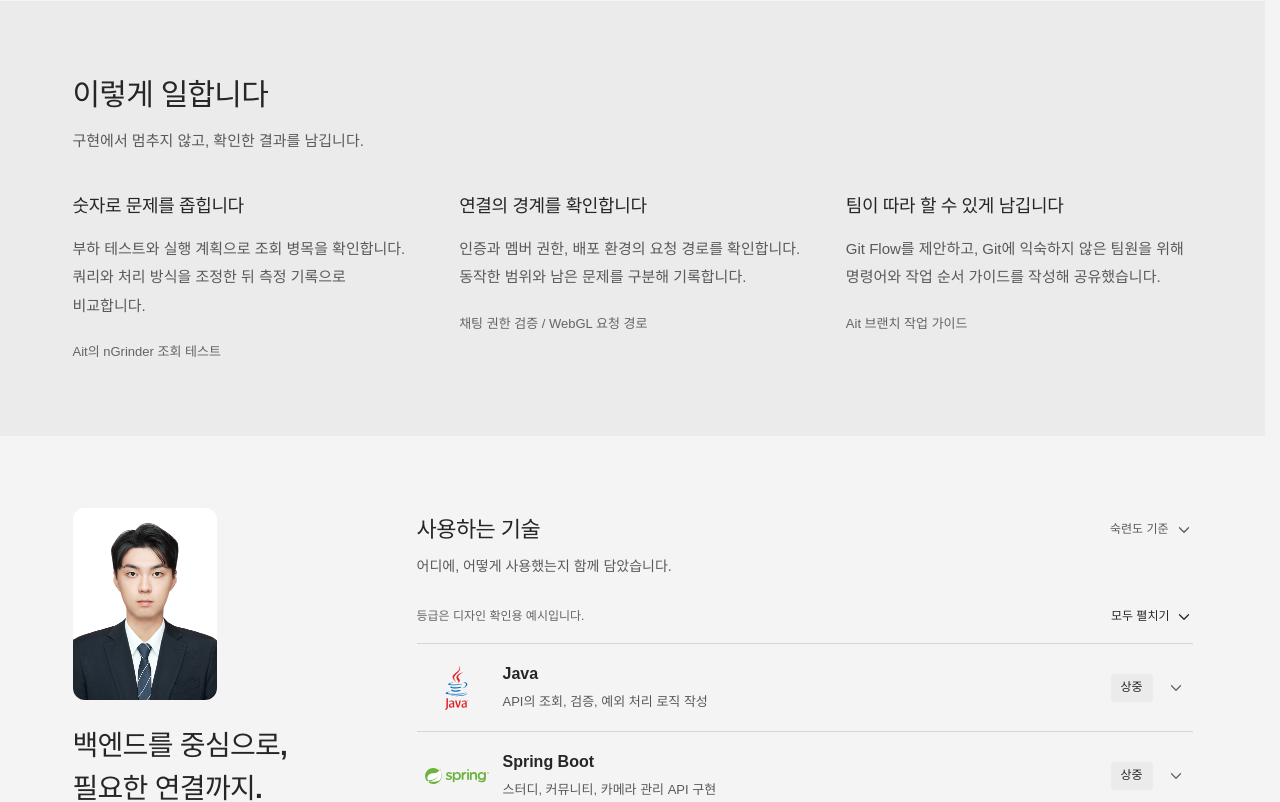
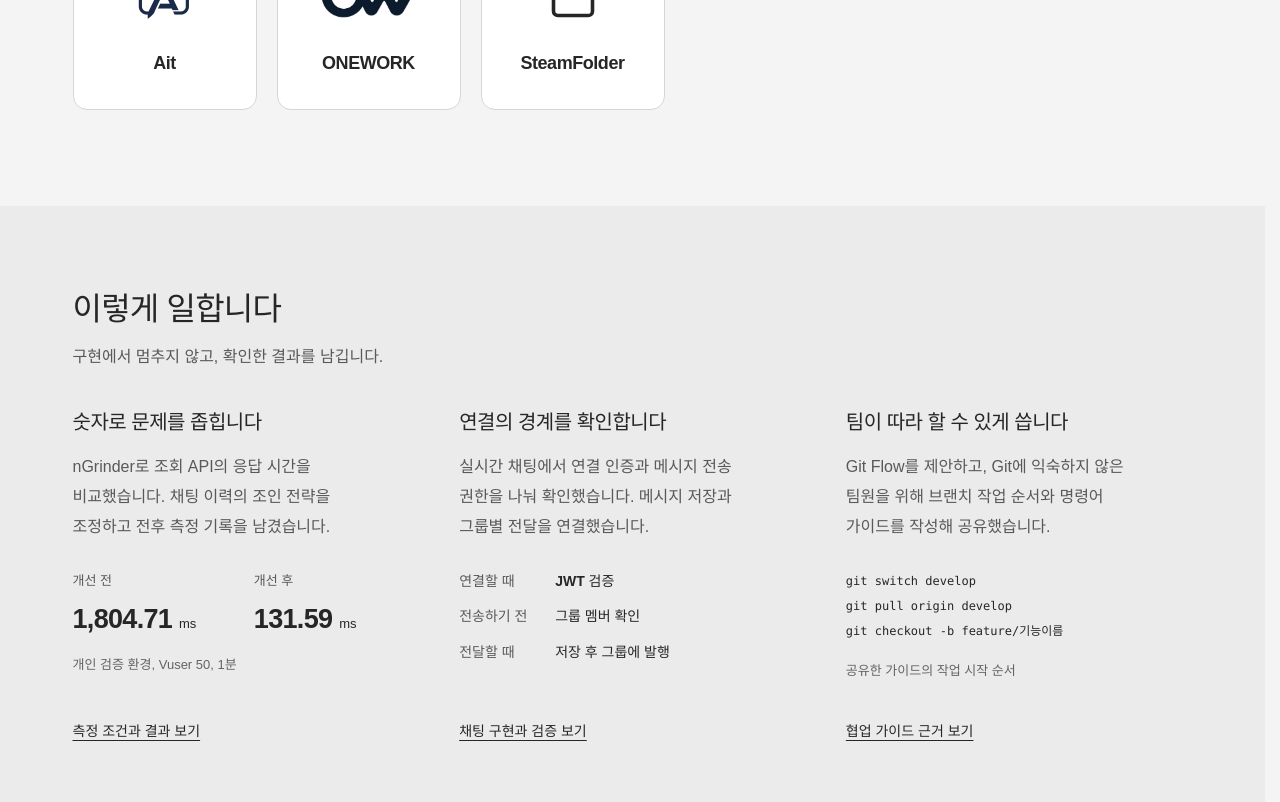
Before and after one commit to MinBeom2/MinBeom2.github.io, a React (Vite) app in the folder portfolio/: page / in a window 1280 px wide. Shown: the part 1080-1882 px from the top of the page. Built offline with nearby package versions, Linux system fonts and the light colour scheme.

Commit message:
Refine portfolio section balance and evidence

```diff
--- a/portfolio/src/App.tsx
+++ b/portfolio/src/App.tsx
@@ -104,11 +104,44 @@ function HomePage() {
       <ul className="project-tile-grid">{projects.map(project => <ProjectTile key={project.id} project={project} />)}</ul>
     </section>
     <section className="approach-section section-space" id="approach" aria-labelledby="approach-title">
-      <div className="container"><div className="section-heading"><div><h2 id="approach-title">이렇게 일합니다</h2><p>구현에서 멈추지 않고, 확인한 결과를 남깁니다.</p></div></div><div className="approach-grid">
-        <article><h3>숫자로 문제를 좁힙니다</h3><p>부하 테스트와 실행 계획으로 조회 병목을 확인합니다. 쿼리와 처리 방식을 조정한 뒤 측정 기록으로 비교합니다.</p><span className="approach-example">Ait의 nGrinder 조회 테스트</span></article>
-        <article><h3>연결의 경계를 확인합니다</h3><p>인증과 멤버 권한, 배포 환경의 요청 경로를 확인합니다. 동작한 범위와 남은 문제를 구분해 기록합니다.</p><span className="approach-example">채팅 권한 검증 / WebGL 요청 경로</span></article>
-        <article><h3>팀이 따라 할 수 있게 남깁니다</h3><p>Git Flow를 제안하고, Git에 익숙하지 않은 팀원을 위해 명령어와 작업 순서 가이드를 작성해 공유했습니다.</p><span className="approach-example">Ait 브랜치 작업 가이드</span></article>
-      </div></div>
+      <div className="container">
+        <div className="section-heading"><div><h2 id="approach-title">이렇게 일합니다</h2><p>구현에서 멈추지 않고, 확인한 결과를 남깁니다.</p></div></div>
+        <div className="approach-grid">
+          <article>
+            <h3>숫자로 문제를 좁힙니다</h3>
+            <p>nGrinder로 조회 API의 응답 시간을 비교했습니다. 채팅 이력의 조인 전략을 조정하고 전후 측정 기록을 남겼습니다.</p>
+            <div className="approach-evidence">
+              <dl className="approach-measure" aria-label="채팅 조회 평균 응답 시간 비교">
+                <div><dt>개선 전</dt><dd>1,804.71 <span>ms</span></dd></div>
+                <div><dt>개선 후</dt><dd>131.59 <span>ms</span></dd></div>
+              </dl>
+              <p className="approach-note">개인 검증 환경, Vuser 50, 1분</p>
+            </div>
+            <a className="approach-link" href="#project/ait/benchmarks">측정 조건과 결과 보기</a>
+          </article>
+          <article>
+            <h3>연결의 경계를 확인합니다</h3>
+            <p>실시간 채팅에서 연결 인증과 메시지 전송 권한을 나눠 확인했습니다. 메시지 저장과 그룹별 전달을 연결했습니다.</p>
+            <div className="approach-evidence">
+              <dl className="approach-flow" aria-label="스터디 채팅의 권한 확인 순서">
+                <div><dt>연결할 때</dt><dd>JWT 검증</dd></div>
+                <div><dt>전송하기 전</dt><dd>그룹 멤버 확인</dd></div>
+                <div><dt>전달할 때</dt><dd>저장 후 그룹에 발행</dd></div>
+              </dl>
+            </div>
+            <a className="approach-link" href="#project/ait/troubleshooting">채팅 구현과 검증 보기</a>
+          </article>
+          <article>
+            <h3>팀이 따라 할 수 있게 씁니다</h3>
+            <p>Git Flow를 제안하고, Git에 익숙하지 않은 팀원을 위해 브랜치 작업 순서와 명령어 가이드를 작성해 공유했습니다.</p>
+            <div className="approach-evidence">
+              <pre className="approach-code" aria-label="Git 작업 가이드의 브랜치 시작 예시"><code>{'git switch develop\ngit pull origin develop\ngit checkout -b feature/기능이름'}</code></pre>
+              <p className="approach-note">공유한 가이드의 작업 시작 순서</p>
+            </div>
+            <a className="approach-link" href="#project/ait/evidence">협업 가이드 근거 보기</a>
+          </article>
+        </div>
+      </div>
     </section>
     <section className="about-section container section-space" id="about" aria-labelledby="about-title">
       <div className="about-intro"><img className="profile-portrait" src={assets.portrait} alt="김민범 프로필 사진" width="569" height="759" loading="lazy" decoding="async" /><h2 id="about-title">백엔드를 중심으로,<br />필요한 연결까지.</h2><p>API와 데이터를 다루고,<br />실시간 연결과 화면 구현으로<br />서비스의 흐름을 이해합니다.</p></div>
@@ -299,7 +332,12 @@ function ProjectModal({ route, onClose }: { route: Exclude<Route, { kind: 'home'
       const anchor = route.kind === 'project' ? route.anchor : ''
       if (anchor && anchor !== 'main') {
         const target = document.getElementById('case-' + anchor)
-        target?.scrollIntoView({ block: 'start' })
+        if (target) {
+          const heading = target.querySelector<HTMLElement>('h2, h3') ?? target
+          heading.tabIndex = -1
+          target.scrollIntoView({ block: 'start' })
+          heading.focus({ preventScroll: true })
+        }
       } else {
         scrollRef.current?.scrollTo({ top: 0, behavior: 'instant' })
         document.getElementById(titleId)?.focus({ preventScroll: true })
--- a/portfolio/src/styles.css
+++ b/portfolio/src/styles.css
@@ -24,7 +24,7 @@
 }
 
 html { scroll-behavior: smooth; scroll-padding-top: 112px; scrollbar-gutter: stable; scrollbar-color: #7a7a7a #e8e8e8; }
-body { min-width: 320px; font-size: 16px; line-height: 1.8; }
+body { min-width: 0; font-size: 16px; line-height: 1.8; }
 button, a { -webkit-tap-highlight-color: transparent; transition: background-color 160ms ease, color 160ms ease, border-color 160ms ease; }
 button { cursor: pointer; }
 a { color: inherit; text-decoration: none; text-underline-offset: .25em; }
@@ -53,9 +53,9 @@ img { height: auto; }
 
 .hero { display: flex; align-items: center; min-height: calc(100svh - var(--header-flow)); padding-block: 64px 128px; }
 .hero-copy { min-width: 0; max-width: 1040px; }
-.hero h1 { font-size: clamp(48px, 6.4vw, 80px); letter-spacing: -.03em; font-weight: 740; line-height: 1.35; word-break: keep-all; text-wrap: balance; }
+.hero h1 { font-size: clamp(48px, 7.2vw, 96px); letter-spacing: -.03em; font-weight: 740; line-height: 1.3; word-break: keep-all; text-wrap: balance; }
 .hero h1 > span { display: block; }
-.hero-person { margin-top: 36px; font-size: 20px; font-weight: 600; color: var(--ink); }
+.hero-person { margin-top: 32px; font-size: 20px; font-weight: 600; color: var(--ink); }
 .hero-description { max-width: 42ch; margin-top: 20px; font-size: 20px; line-height: 1.9; color: var(--muted); word-break: keep-all; }
 .button { display: inline-flex; align-items: center; justify-content: center; gap: 10px; padding: 11px 20px; border-radius: 8px; font-size: 14px; font-weight: 600; min-height: 48px; }
 .button.primary { background: var(--ink); color: var(--inverse); }
@@ -68,11 +68,11 @@ i { display: inline-block; width: 3px; height: 3px; border-radius: 50%; margin:
 .bar { height: 100%; border-radius: 2px; }
 .dot { display: inline-block; width: 5px; height: 5px; border-radius: 50%; background: var(--ink); flex-shrink: 0; }
 
-.projects-section { display: grid; grid-template-columns: minmax(0, 1fr) auto; align-items: center; gap: 40px; padding-top: 36px; padding-bottom: 60px; border-top: 1px solid var(--line); }
+.projects-section { display: flex; flex-direction: column; justify-content: center; align-items: flex-start; gap: 40px; min-height: 480px; padding-block: 80px 96px; border-top: 1px solid var(--line); }
 .projects-section > .section-heading { margin-bottom: 0; align-items: flex-start; }
 .section-heading { display: flex; align-items: flex-end; justify-content: space-between; gap: 28px; margin-bottom: 36px; }
-.section-heading h2 { font-size: 30px; font-weight: 700; letter-spacing: -.025em; line-height: 1.45; text-wrap: balance; }
-.section-heading p { color: var(--muted); font-size: 15px; margin-top: 10px; }
+.section-heading h2 { font-size: 32px; font-weight: 700; letter-spacing: -.025em; line-height: 1.45; text-wrap: balance; }
+.section-heading p { color: var(--muted); font-size: 16px; margin-top: 10px; }
 .section-side-note { color: var(--quiet); font-size: 12px; padding-bottom: 3px; }
 .project-grid { display: grid; grid-template-columns: repeat(2, minmax(0, 1fr)); gap: 40px; }
 .project-tile-grid { display: grid; grid-template-columns: repeat(3, minmax(0, 184px)); gap: 20px; }
@@ -160,11 +160,26 @@ i { display: inline-block; width: 3px; height: 3px; border-radius: 50%; margin:
 .subtle-link { display: inline-flex; align-items: center; gap: 8px; min-height: 44px; font-family: var(--numeric); font-size: 13px; color: var(--muted); }
 .subtle-link:hover { color: var(--ink); text-decoration: underline; }
 
-.approach-section { background: var(--pale); }
-.approach-grid { display: grid; grid-template-columns: repeat(3, minmax(0, 1fr)); gap: 40px; margin-top: 32px; }
-.approach-grid h3 { font-size: 18px; font-weight: 650; letter-spacing: -.02em; }
-.approach-grid p { font-size: 15px; color: var(--muted); line-height: 1.9; margin-top: 13px; word-break: keep-all; }
-.approach-example { display: block; font-size: 13px; color: var(--quiet); margin-top: 20px; }
+.approach-section { background: var(--pale); min-height: 600px; padding-block: 80px 88px; }
+.approach-section .section-heading { margin-bottom: 36px; }
+.approach-grid { display: grid; grid-template-columns: repeat(3, minmax(0, 1fr)); gap: 40px; }
+.approach-grid > article { display: flex; flex-direction: column; align-items: flex-start; min-width: 0; }
+.approach-grid h3 { font-size: 20px; font-weight: 650; letter-spacing: -.025em; line-height: 1.55; word-break: keep-all; }
+.approach-grid > article > p { max-width: 36ch; font-size: 16px; color: var(--muted); line-height: 1.85; margin-top: 14px; word-break: keep-all; }
+.approach-evidence { width: 100%; min-height: 140px; margin-top: 28px; }
+.approach-measure { display: grid; grid-template-columns: repeat(2, minmax(0, 1fr)); gap: 16px; }
+.approach-measure dt { color: var(--muted); font-size: 13px; }
+.approach-measure dd { margin-top: 8px; font-family: var(--numeric); font-size: 27px; font-weight: 650; letter-spacing: -.025em; line-height: 1.4; white-space: nowrap; font-variant-numeric: tabular-nums; }
+.approach-measure dd > span { font-size: 13px; font-weight: 500; letter-spacing: 0; }
+.approach-evidence .approach-note { margin-top: 16px; color: var(--quiet); font-size: 13px; line-height: 1.7; word-break: keep-all; }
+.approach-flow { display: grid; gap: 10px; }
+.approach-flow > div { display: grid; grid-template-columns: 84px minmax(0, 1fr); gap: 12px; font-size: 14px; line-height: 1.8; }
+.approach-flow dt { color: var(--muted); }
+.approach-flow dd { font-weight: 550; word-break: keep-all; }
+.approach-code { margin: 0; max-width: 100%; white-space: pre-wrap; overflow-wrap: anywhere; font-size: 12px; line-height: 2; color: var(--ink); }
+.approach-code code { font-family: ui-monospace, SFMono-Regular, Consolas, monospace; }
+.approach-link { display: inline-flex; align-items: center; min-height: 44px; margin-top: auto; padding-block: 8px; font-size: 14px; font-weight: 600; text-decoration: underline; text-decoration-thickness: 1px; }
+.approach-link:hover { color: var(--muted); }
 
 .about-section { display: grid; grid-template-columns: 280px minmax(0, 1fr); gap: 64px; padding-block: 72px; }
 .about-intro { position: sticky; top: 112px; align-self: start; }
@@ -269,13 +284,13 @@ i { display: inline-block; width: 3px; height: 3px; border-radius: 50%; margin:
 .page-not-found p { max-width: 60ch; color: var(--muted); }
 
 @media (max-width: 1100px) {
+  .approach-measure dd { font-size: 23px; }
   .container { width: calc(100% - 80px); }
   .project-grid { gap: 32px; }
   .project-visual { padding-inline: 22px; }
   .ait-map { grid-template-columns: minmax(0, 1fr) 70px minmax(0, 1fr); }
   .map-node span { font-size: 12px; overflow-wrap: anywhere; }
   .about-section { grid-template-columns: 248px minmax(0, 1fr); gap: 40px; }
-  .projects-section { gap: 28px; }
   .project-tile-grid { grid-template-columns: repeat(3, minmax(0, 164px)); gap: 16px; }
   .project-tile { padding-block: 20px; gap: 16px; }
   .contact-panel { padding: 36px; gap: 32px; }
@@ -286,12 +301,18 @@ i { display: inline-block; width: 3px; height: 3px; border-radius: 50%; margin:
 }
 
 @media (max-width: 960px) {
+  .approach-section { min-height: 0; padding-block: 72px; }
+  .approach-grid { grid-template-columns: 1fr; gap: 40px; }
+  .approach-grid > article { max-width: 620px; width: 100%; }
+  .approach-grid > article + article { border-top: 1px solid var(--line); padding-top: 40px; }
+  .approach-grid > article > p { margin-top: 12px; max-width: 56ch; }
+  .approach-evidence { min-height: 0; max-width: 380px; margin-top: 24px; }
+  .approach-link { margin-top: 20px; }
+  .approach-measure dd { font-size: 27px; }
   .personal-project { grid-template-columns: .9fr 1.2fr; }
   .personal-content { padding: 30px; }
   .about-section { grid-template-columns: 220px minmax(0, 1fr); gap: 32px; }
   .about-intro h2 { font-size: 25px; }
-  .projects-section { display: block; }
-  .projects-section > .section-heading { margin-bottom: 24px; }
   .background-item, .certifications { grid-template-columns: 106px 1fr; gap: 16px; }
   .case-layout { grid-template-columns: 1fr; gap: 32px; }
   .case-nav { position: static; padding: 22px 0; border-block: 1px solid var(--line); }
@@ -313,10 +334,7 @@ i { display: inline-block; width: 3px; height: 3px; border-radius: 50%; margin:
   .personal-project { grid-template-columns: 1fr; margin-top: 48px; }
   .personal-project .steam-visual { min-height: 285px; }
   .personal-content { padding: 30px; }
-  .approach-grid { grid-template-columns: 1fr; gap: 32px; }
-  .approach-grid h3 { margin-top: 1px; }
-  .approach-grid p { margin-top: 10px; max-width: 62ch; }
-  .approach-example { margin-top: 12px; }
+  .projects-section { min-height: 0; padding-block: 64px 72px; gap: 32px; }
   .about-section { grid-template-columns: 1fr; gap: 36px; }
   .about-intro { position: static; display: grid; grid-template-columns: 128px minmax(0, 1fr); column-gap: 28px; }
   .profile-portrait { grid-row: 1 / 3; width: 128px; margin: 0; }
@@ -348,7 +366,7 @@ i { display: inline-block; width: 3px; height: 3px; border-radius: 50%; margin:
   .desktop-break { display: none; }
   .button { font-size: 13px; padding: 10px 15px; gap: 8px; min-height: 46px; }
   .section-space { padding-block: 44px; }
-  .projects-section { padding-top: 28px; }
+  .projects-section { min-height: 0; padding-block: 56px 64px; gap: 28px; }
   .section-heading { margin-bottom: 24px; }
   .section-heading h2 { font-size: 26px; }
   .section-heading p { font-size: 14px; margin-top: 9px; }
@@ -389,10 +407,12 @@ i { display: inline-block; width: 3px; height: 3px; border-radius: 50%; margin:
   .personal-content h3 { font-size: 28px; }
   .personal-subtitle { font-size: 15px; }
   .personal-actions { gap: 12px 22px; }
-  .approach-grid { margin-top: 30px; gap: 30px; }
-  .approach-grid h3 { font-size: 17px; }
-  .approach-grid p { font-size: 15px; }
-  .approach-example { font-size: 13px; }
+  .approach-section { padding-block: 64px; }
+  .approach-section .section-heading { margin-bottom: 36px; }
+  .approach-grid { gap: 36px; }
+  .approach-grid > article + article { padding-top: 36px; }
+  .approach-grid h3 { font-size: 20px; }
+  .approach-measure dd { font-size: 26px; }
   .about-section { gap: 32px; }
   .about-intro { grid-template-columns: 96px minmax(0, 1fr); column-gap: 20px; }
   .profile-portrait { width: 96px; margin: 0; }
@@ -450,6 +470,7 @@ i { display: inline-block; width: 3px; height: 3px; border-radius: 50%; margin:
 }
 
 @media (max-width: 360px) {
+  .approach-measure dd { font-size: 23px; }
   .hero h1 { font-size: 27px; line-height: 1.45; }
   .about-intro { grid-template-columns: 72px minmax(0, 1fr); column-gap: 16px; }
   .profile-portrait { width: 72px; }
```
Also changed, not shown: portfolio/.impeccable/surfaces/src-app-tsx.md, 3 other files (tests, documents, lock files or other folders).
